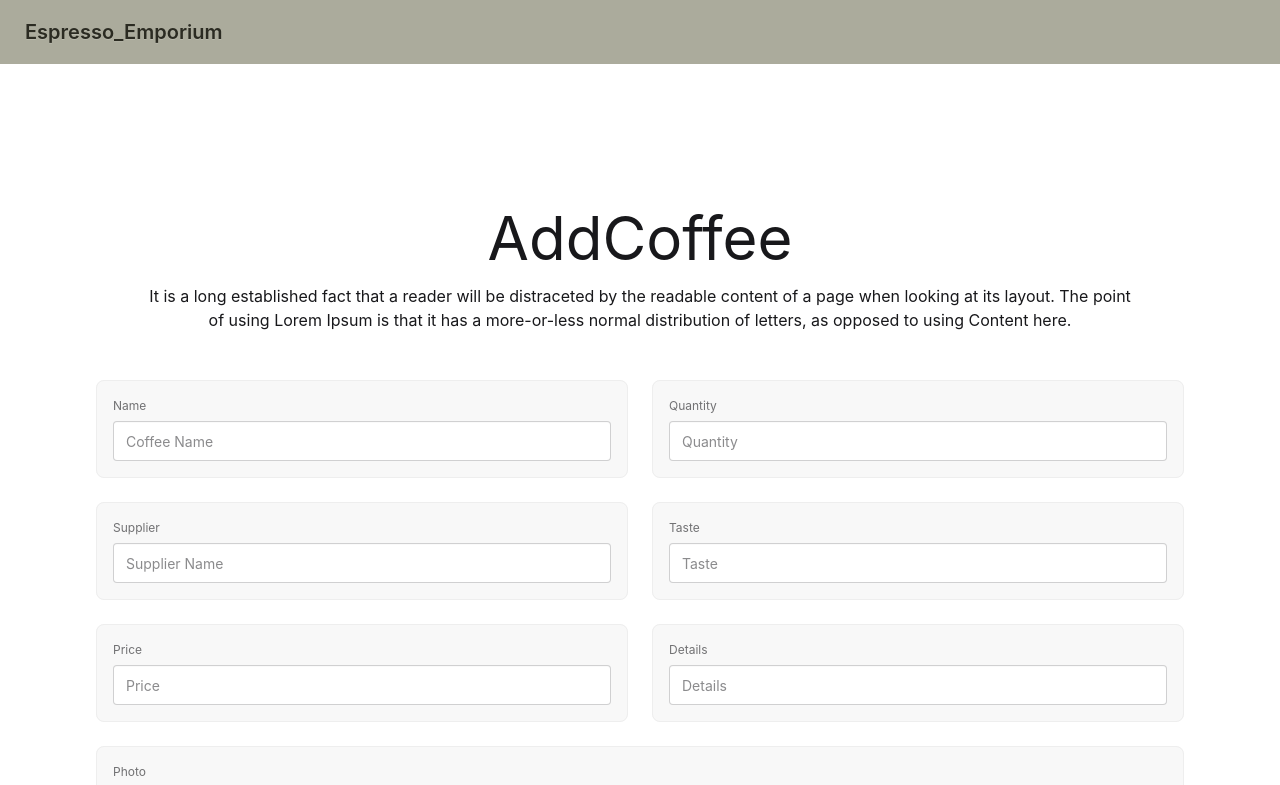
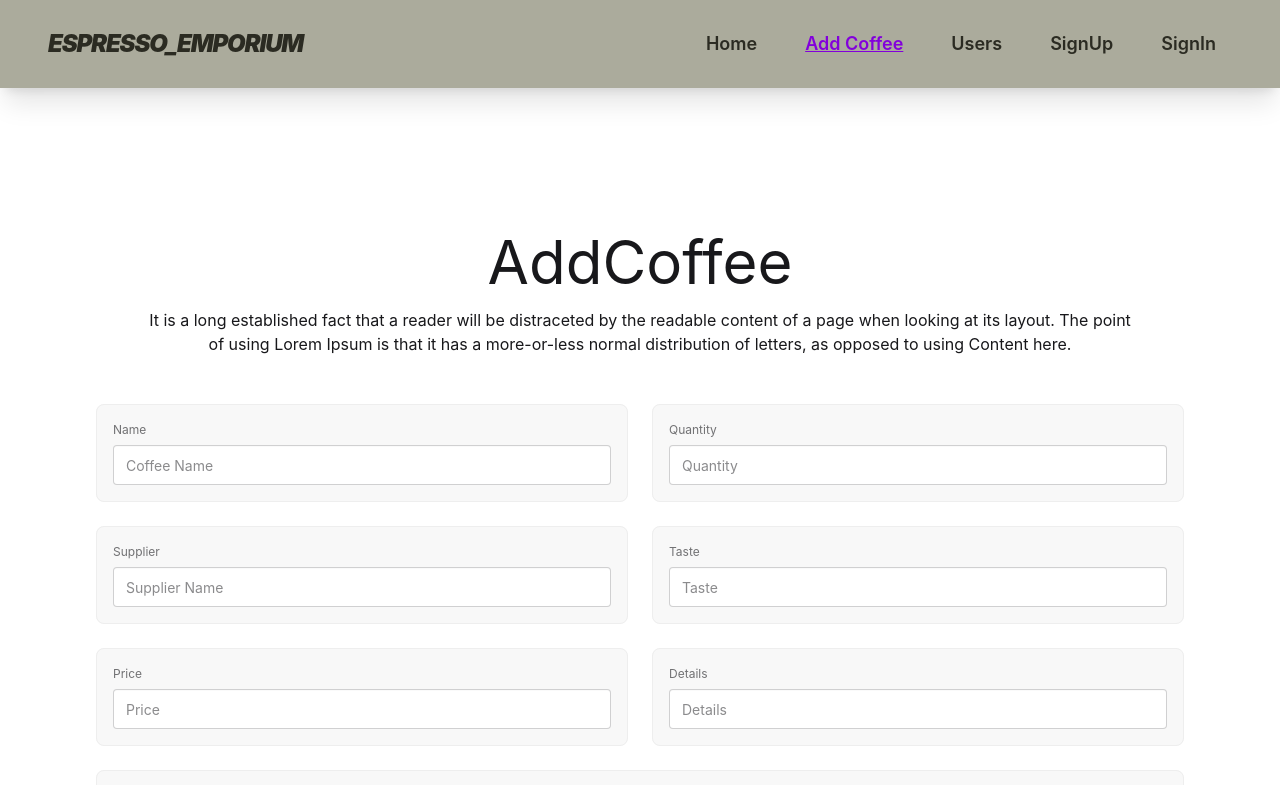
Before and after one commit to mehedipolash/coffee-management-client, a React (Vite) app: page /addcoffee in a window 1280 px wide. Shown: the top 785 px of the page. Built offline with nearby package versions, Linux system fonts and the light colour scheme.

Commit message:
updated the navbar and home page and finished the project

```diff
--- a/src/components/AddCoffee.jsx
+++ b/src/components/AddCoffee.jsx
@@ -1,4 +1,5 @@
 import React from "react";
+import { Link } from "react-router";
 import Swal from "sweetalert2";
 
 const AddCoffee = () => {
@@ -113,6 +114,11 @@ const AddCoffee = () => {
           </fieldset>
           <input type="submit" value="Add Coffee" className="btn w-full" />
       </form>
+      <div className="ml-96 pl-10 pt-10 ">
+        <Link to="/" className="btn border-0 btn-primary bg-slate-600 ml-5">
+          Back to Home
+        </Link>
+      </div>
     </div>
   );
 };
--- a/src/components/Header.jsx
+++ b/src/components/Header.jsx
@@ -1,4 +1,4 @@
-import React from "react";
+/* import React from "react";
 
 const Header = () => {
   return (
@@ -9,3 +9,132 @@ const Header = () => {
 };
 
 export default Header;
+ */
+
+
+// import React from "react";
+// import { Link, NavLink } from "react-router";
+
+// const Header = () => {
+//   const links = (
+//     <>
+//       <li><NavLink to="/">Home</NavLink></li>
+//       <li><NavLink to="/addcoffee">Add Coffee</NavLink></li>
+//       <li><NavLink to="/users">Users</NavLink></li>
+//       <li><NavLink to="/signup">SignUp</NavLink></li>
+//       <li><NavLink to="/signin">SignIn</NavLink></li>
+//     </>
+//   );
+
+//   return (
+//     <div className="text-2xl navbar bg-olive-400 text-olive-800 shadow-lg px-4 md:px-8">
+//       <div className="navbar-start">
+//         {/* Dropdown for Mobile */}
+//         <div className="dropdown">
+//           <div tabIndex={0} role="button" className="btn btn-ghost lg:hidden">
+//             <svg xmlns="http://www.w3.org/2000/svg" className="h-5 w-5" fill="none" viewBox="0 0 24 24" stroke="currentColor">
+//               <path strokeLinecap="round" strokeLinejoin="round" strokeWidth="2" d="M4 6h16M4 12h8m-8 6h16" />
+//             </svg>
+//           </div>
+//           <ul tabIndex={0} className="menu menu-sm dropdown-content mt-3 z-[1] p-2 shadow bg-olive-400 text-olive-800 rounded-box w-52 ">
+//             {links}
+//           </ul>
+//         </div>
+//         <Link to="/" className="text-xl font-bold tracking-widest uppercase">
+//           Espresso_Emporium
+//         </Link>
+//       </div>
+
+//       {/* Horizontal Menu for Desktop */}
+//       <div className="navbar-end hidden lg:flex">
+//         <ul className="menu menu-horizontal px-1 gap-2">
+//           {links}
+//         </ul>
+//       </div>
+//     </div>
+//   );
+// };
+
+// export default Header;
+
+
+import React from "react";
+import { Link, NavLink } from "react-router";
+
+const Header = () => {
+  // We apply text-lg or text-xl here to make the links bigger
+  const links = (
+    <>
+      <li>
+        <NavLink
+          to="/"
+          className={({ isActive }) =>
+            `text-lg font-semibold ${isActive ? 'text-purple-700 underline' : 'hover:text-purple-600'}`
+          }
+        >Home</NavLink>
+      </li>
+      <li>
+        <NavLink
+          to="/addcoffee"
+          className={({ isActive }) =>
+            `text-lg font-semibold ${isActive ? 'text-purple-700 underline' : 'hover:text-purple-600'}`
+          }
+        >Add Coffee</NavLink>
+      </li>
+      <li>
+        <NavLink
+          to="/users"
+          className={({ isActive }) =>
+            `text-lg font-semibold ${isActive ? 'text-purple-700 underline' : 'hover:text-purple-600'}`
+          }
+        >Users</NavLink>
+      </li>
+      <li>
+        <NavLink
+          to="/signup"
+          className={({ isActive }) =>
+            `text-lg font-semibold ${isActive ? 'text-purple-700 underline' : 'hover:text-purple-600'}`
+          }
+        >SignUp</NavLink>
+      </li>
+      <li>
+        <NavLink
+          to="/signin"
+          className={({ isActive }) =>
+            `text-lg font-semibold ${isActive ? 'text-purple-700 underline' : 'hover:text-purple-600'}`
+          }
+        >SignIn</NavLink>
+      </li>
+    </>
+  );
+
+  return (
+    <div className="navbar bg-olive-400 text-olive-800 shadow-xl px-4 md:px-12 py-4">
+      <div className="navbar-start">
+        {/* Dropdown for Mobile */}
+        <div className="dropdown">
+          <div tabIndex={0} role="button" className="btn btn-ghost lg:hidden">
+            <svg xmlns="http://www.w3.org/2000/svg" className="h-6 w-6" fill="none" viewBox="0 0 24 24" stroke="currentColor">
+              <path strokeLinecap="round" strokeLinejoin="round" strokeWidth="2" d="M4 6h16M4 12h8m-8 6h16" />
+            </svg>
+          </div>
+          <ul tabIndex={0} className="menu menu-sm dropdown-content mt-3 z-[1] p-4 shadow bg-olive-200 rounded-box w-52 border border-olive-500">
+            {links}
+          </ul>
+        </div>
+        <Link to="/" className="text-2xl font-black tracking-tighter uppercase italic">
+          Espresso_Emporium
+        </Link>
+      </div>
+
+      {/* Horizontal Menu for Desktop */}
+      <div className="navbar-end hidden lg:flex">
+        <ul className="menu menu-horizontal px-1 gap-6">
+          {links}
+        </ul>
+      </div>
+    </div>
+  );
+};
+
+export default Header;
--- a/src/components/Home.jsx
+++ b/src/components/Home.jsx
@@ -1,4 +1,4 @@
-import React, { use, useState } from 'react';
+/* import React, { use, useState } from 'react';
 import { Link, useLoaderData } from 'react-router';
 import CoffeeCard from './CoffeeCard';
 
@@ -28,6 +28,9 @@ const Home = () => {
                 <Link to="/users" className="btn border-0 btn-primary bg-blue-600 ml-5">
                     Users
                 </Link>
+                <Link to="/addcoffee" className="btn border-0 btn-primary bg-slate-600 ml-5">
+                    Add Coffee
+                </Link>
                 </div>
             </div>
 
@@ -35,4 +38,37 @@ const Home = () => {
     );
 };
 
+export default Home; */
+
+
+import React, { useState } from 'react';
+import { useLoaderData } from 'react-router';
+import CoffeeCard from './CoffeeCard';
+
+const Home = () => {
+    const initialCoffees = useLoaderData();
+    const [coffees, setCoffees] = useState(initialCoffees);
+
+    return (
+        // Added pb-12 to keep space between content and footer
+        <div className='mt-12 mb-12 pb-12 px-4'>
+            <h2 className="text-4xl text-center font-bold mb-8 text-white">Our Coffee Collection</h2>
+
+            <div className='grid grid-cols-1 md:grid-cols-2 gap-6'>
+                {
+                    coffees.map(coffee => (
+                        <CoffeeCard
+                            coffee={coffee}
+                            key={coffee._id}
+                            coffees={coffees}
+                            setCoffees={setCoffees}
+                        />
+                    ))
+                }
+            </div>
+            {/* Navigation buttons removed from here because they are in the Header now! */}
+        </div>
+    );
+};
+
 export default Home;
```
